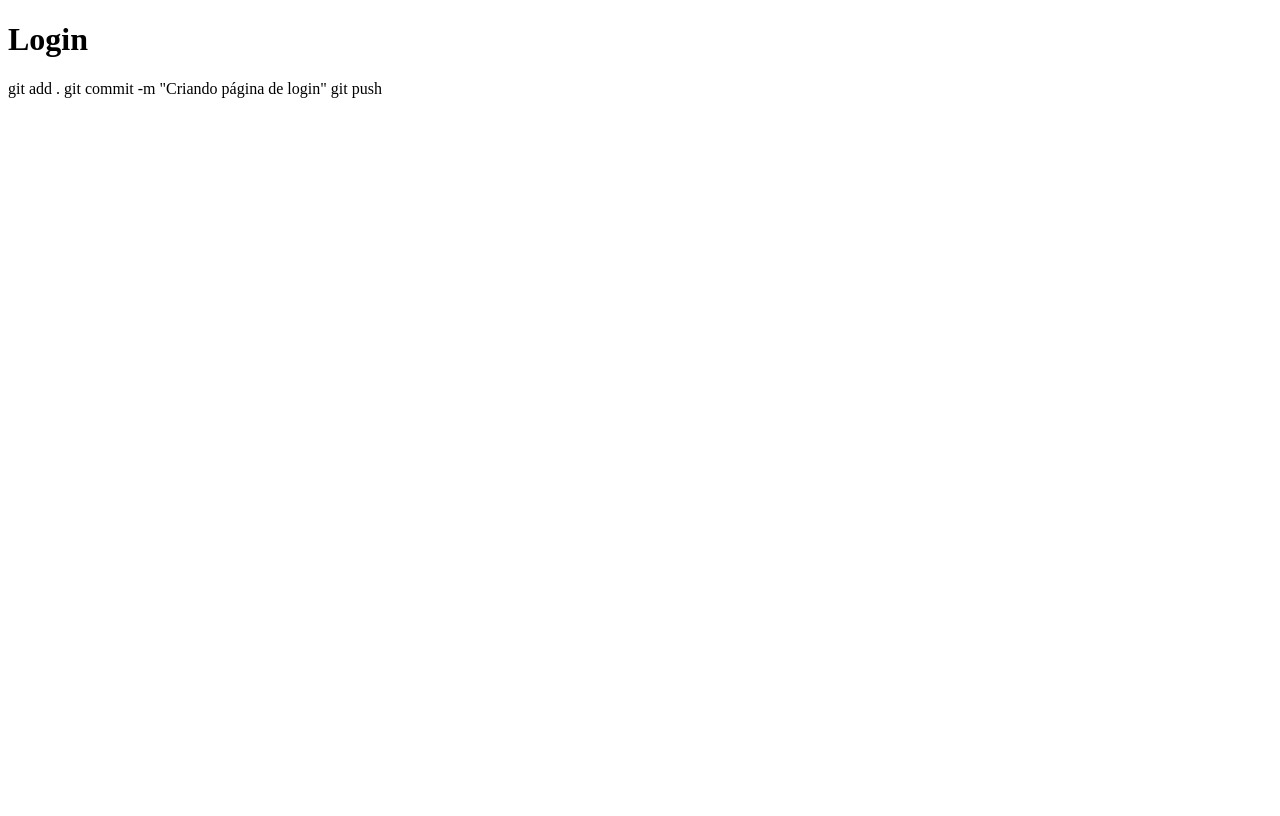
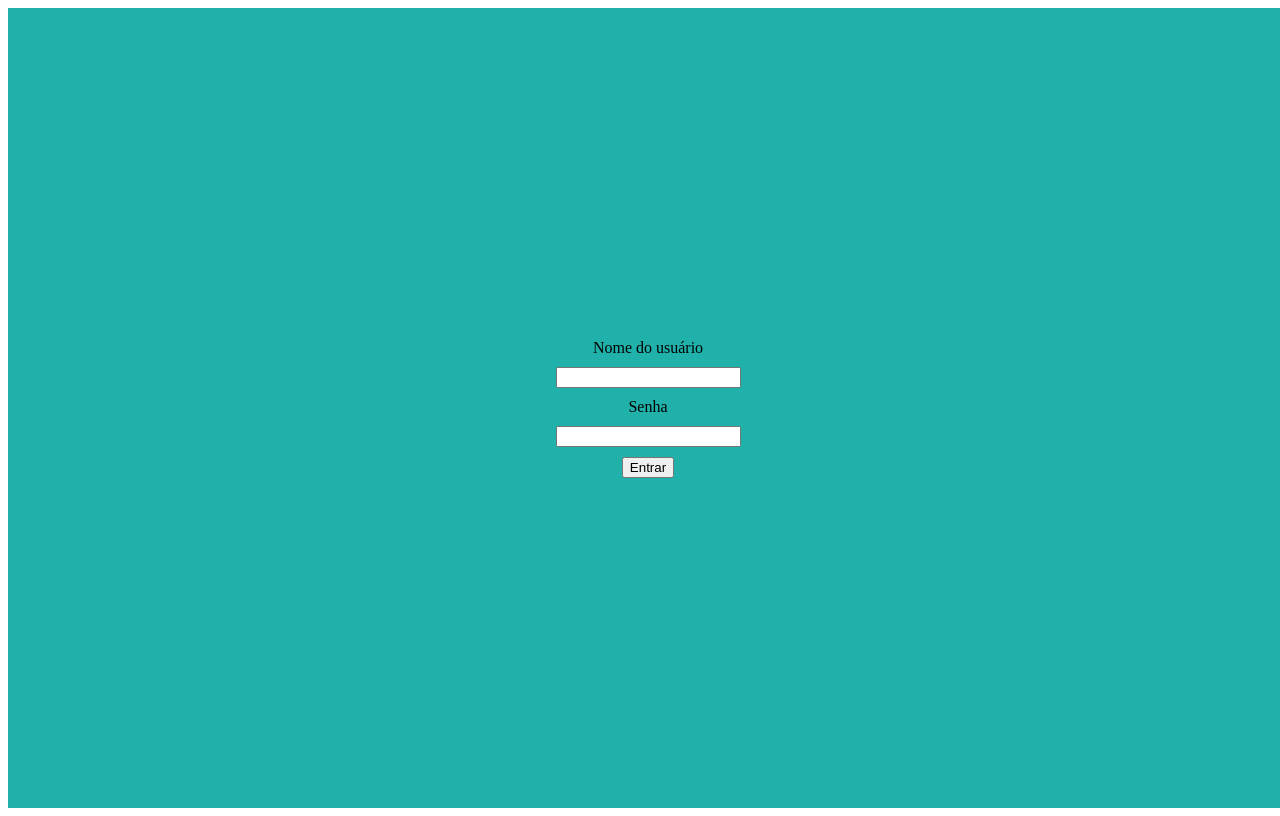
Before and after one commit to Tati6630/emSala.html, a plain HTML site: page index.html in a window 1280 px wide. Drawn offline with Linux system fonts and the light colour scheme.

Commit message:
Tela de login Esquisita

```diff
--- a/index.html
+++ b/index.html
@@ -3,12 +3,23 @@
 <head>
     <meta charset="UTF-8">
     <meta name="viewport" content="width=device-width, initial-scale=1.0">
+    <link rel="stylesheet" href="style.css">
     <title>Document</title>
 </head>
 <body>
-    <h1>Login</h1>
+    <div id="container" >
+        <label for="usuário">Nome do usuário</label>
+        <input id='usuário' type="text">
+        <label for="senha">Senha</label>
+        <input id='senha'  type="text">
+        <button>Entrar</button>
+    </div>
+   <!--<h1>Login</h1>
     git add .
     git commit -m "Criando página de login"
     git push
+
+    git config user.name "tatitutubeto"
+    git config user.email "tati.m.domingos@gmail.com" -->
 </body>
 </html>
--- /dev/null
+++ b/style.css
@@ -0,0 +1,11 @@
+#container{
+    background-color: lightseagreen;
+    height: 100vh;
+    width: 100vw;
+    display: flex;
+    flex-direction: column;
+    justify-content: center;
+    align-items: center;
+    gap: 10px;
+
+}
```
